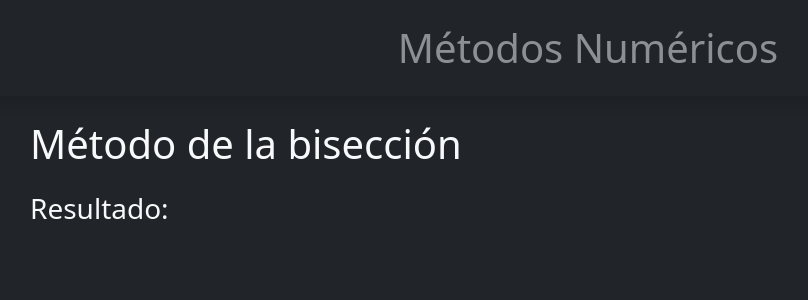
After one commit to tomechava/Practica-Analisis-Numerico, a Django app: template ecuaciones/templates/biseccion_result.html in a window 1280 px wide. The commit adds this page. Shown: the top 300 px of the page, without its empty margins (52-860 px from the left). Run offline with Django 5.2, Linux system fonts and the light colour scheme; the template is opened without the code that fills it, so the values that code supplies are empty.

Commit message:
biseccion progress

```diff
--- /dev/null
+++ b/ecuaciones/templates/biseccion_result.html
@@ -0,0 +1,15 @@
+{% extends 'base_template.html' %}
+{% block content %}
+
+    <div class="row">
+        <div class="col-12 my-3">
+            <h1 class="h1">Método de la bisección</h1>
+        </div>
+    </div>
+    <div class="row">
+        <div class="col-12">
+            <h3>Resultado:</h3>
+        </div>
+    </div>
+
+{% endblock content %}
--- a/metodosNumericos/urls.py
+++ b/metodosNumericos/urls.py
@@ -27,6 +27,7 @@ urlpatterns = [
     path('', views.home),  #home page
     path('ecuaciones/', EcuacionesViews.ecuaciones),  #ecuaciones page
     path('biseccion/', EcuacionesViews.biseccion),  #biseccion page
+    path('biseccion/result/', EcuacionesViews.biseccion_result, name='biseccion_result'),  #biseccion result page
     path('regla_falsa/', EcuacionesViews.regla_falsa),  #regla falsa page
     path('punto_fijo/', EcuacionesViews.punto_fijo),  #punto fijo page
     path('newton/', EcuacionesViews.newton),  #newton page
```
Also changed, not shown: ecuaciones/templates/biseccion.html (+9 -0 lines), ecuaciones/views.py (+14 -5 lines).
